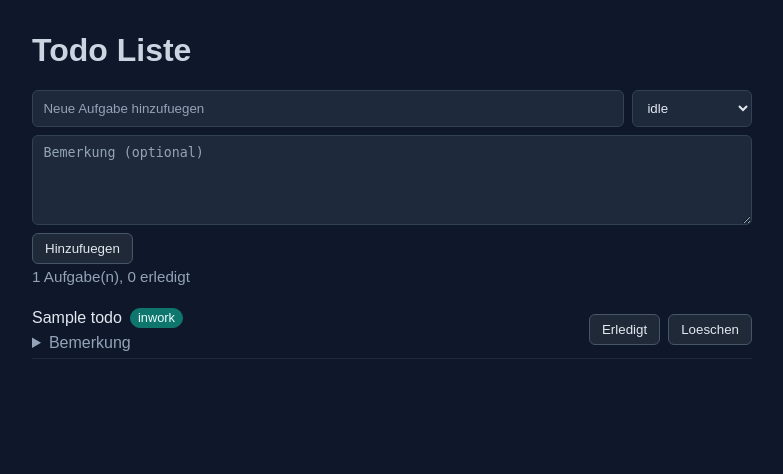
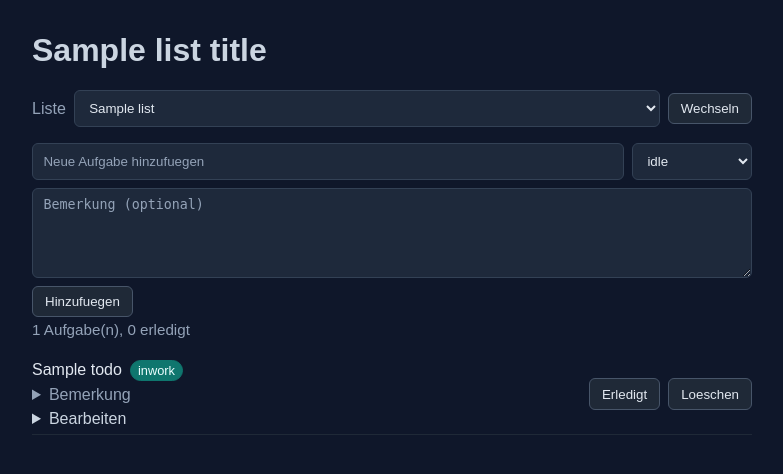
Before and after one commit to H1git/H1HArest0, a Flask app: template templates/todos.html in a window 1280 px wide. Shown: the top 474 px of the page, without its empty margins (248-1031 px from the left). Run offline with Flask 3, Linux system fonts and the light colour scheme; the template is opened without the code that fills it: most values are stand-ins (such as "Sample title", 1, 10 or a date in 2020).

Commit message:
mehrere Listen per config.yaml

```diff
--- /dev/null
+++ b/config.yaml
@@ -0,0 +1,3 @@
+lists:
+  einkauf: "Einkaufsliste"
+  my: "Meine ToDo's"
--- a/main.py
+++ b/main.py
@@ -4,7 +4,7 @@ from itertools import count
 import json
 import os
 from pathlib import Path
-from typing import List, TypedDict
+from typing import Dict, List, TypedDict
 
 from flask import Flask, abort, jsonify, redirect, render_template, request, url_for
 
@@ -19,10 +19,46 @@ class Todo(TypedDict):
 
 app = Flask(__name__)
 
-_id_counter = count(1)
-todos: List[Todo] = []
-data_file: Path | None = None
+_list_states: Dict[str, Dict[str, object]] = {}
+data_dir: Path = Path(__file__).parent / "data"
+legacy_data_file: Path | None = None
+CONFIG_FILE = Path(__file__).parent / "config.yaml"
 ALLOWED_STATES = {"idle", "inwork"}
+
+
+def _parse_simple_config(path: Path) -> Dict[str, Dict[str, str]]:
+    data: Dict[str, Dict[str, str]] = {"lists": {}}
+    current_section = None
+    for raw_line in path.read_text(encoding="utf-8").splitlines():
+        line = raw_line.strip()
+        if not line or line.startswith("#"):
+            continue
+        if line.endswith(":") and ":" not in line[:-1]:
+            current_section = line[:-1].strip()
+            data.setdefault(current_section, {})
+            continue
+        if current_section == "lists" and ":" in line:
+            key, value = line.split(":", 1)
+            key = key.strip()
+            value = value.strip()
+            if value.startswith(("'", '"')) and value.endswith(("'", '"')):
+                value = value[1:-1]
+            if key:
+                data["lists"][key] = value
+    return data
+
+
+def _load_config() -> Dict[str, Dict[str, str]]:
+    if CONFIG_FILE.exists():
+        try:
+            return _parse_simple_config(CONFIG_FILE)
+        except OSError:
+            pass
+    return {"lists": {"default": "Todos"}}
+
+
+CONFIG = _load_config()
+LISTS: Dict[str, str] = CONFIG.get("lists", {}) or {"default": "Todos"}
 
 
 def _normalize_state(value: str) -> str:
@@ -44,14 +80,36 @@ def _normalize_todo(raw: dict) -> Todo:
     )
 
 
-def _load_from_file() -> None:
+def _default_list_id() -> str:
+    return next(iter(LISTS.keys()))
+
+
+def _list_data_file(list_id: str) -> Path:
+    if legacy_data_file and list_id == _default_list_id():
+        return legacy_data_file
+    return data_dir / f"{list_id}.json"
+
+
+def _ensure_list_loaded(list_id: str) -> None:
+    if list_id in _list_states:
+        return
+    _load_from_file(list_id)
+
+
+def _get_list(list_id: str) -> List[Todo]:
+    _ensure_list_loaded(list_id)
+    return _list_states[list_id]["todos"]  # type: ignore[return-value]
+
+
+def get_list(list_id: str) -> List[Todo]:
+    return _get_list(list_id)
+
+
+def _load_from_file(list_id: str) -> None:
     """Lädt Todos von der Festplatte und aktualisiert den ID-Zähler."""
-    global _id_counter
+    data_file = _list_data_file(list_id)
+    todos: List[Todo] = []
 
-    if data_file is None:
-        return
-
-    todos.clear()
     if data_file.exists():
         try:
             loaded = json.loads(data_file.read_text(encoding="utf-8"))
@@ -65,12 +123,19 @@ def _load_from_file() -> None:
             pass
 
     max_id = max((todo["id"] for todo in todos), default=0)
-    _id_counter = count(max_id + 1)
+    _list_states[list_id] = {
+        "todos": todos,
+        "id_counter": count(max_id + 1),
+        "data_file": data_file,
+    }
 
 
-def _save_to_file() -> None:
-    if data_file is None:
+def _save_to_file(list_id: str) -> None:
+    state = _list_states.get(list_id)
+    if not state:
         return
+    data_file = state["data_file"]
+    todos = state["todos"]
     data_file.parent.mkdir(parents=True, exist_ok=True)
     data_file.write_text(
         json.dumps(todos, ensure_ascii=False, indent=2), encoding="utf-8"
@@ -79,126 +144,184 @@ def _save_to_file() -> None:
 
 def set_data_file(path: Path) -> None:
     """Setzt die Datei für die Persistenz und lädt bestehende Todos."""
-    global data_file
-    data_file = path
-    data_file.parent.mkdir(parents=True, exist_ok=True)
-    _load_from_file()
+    global data_dir, legacy_data_file
+    legacy_data_file = path
+    data_dir = path.parent
+    data_dir.mkdir(parents=True, exist_ok=True)
+    _list_states.clear()
+    _ensure_list_loaded(_default_list_id())
 
 
-DEFAULT_DATA_FILE = Path(
-    os.environ.get("TODO_DATA_FILE", Path(__file__).parent / "data" / "todos.json")
-)
-set_data_file(DEFAULT_DATA_FILE)
+DEFAULT_DATA_FILE = os.environ.get("TODO_DATA_FILE")
+if DEFAULT_DATA_FILE:
+    set_data_file(Path(DEFAULT_DATA_FILE))
+else:
+    data_dir.mkdir(parents=True, exist_ok=True)
+    _ensure_list_loaded(_default_list_id())
 
 
-def _get_todo(todo_id: int) -> Todo | None:
-    for todo in todos:
+def _get_todo(list_id: str, todo_id: int) -> Todo | None:
+    for todo in _get_list(list_id):
         if todo["id"] == todo_id:
             return todo
     return None
 
 
-def _next_id() -> int:
-    return next(_id_counter)
+def _next_id(list_id: str) -> int:
+    _ensure_list_loaded(list_id)
+    return next(_list_states[list_id]["id_counter"])  # type: ignore[return-value]
 
 
 def reset_state() -> None:
     """Setzt Todos und ID-Zähler zurück und leert die Persistenz."""
-    global _id_counter
-    todos.clear()
-    _id_counter = count(1)
-    if data_file and data_file.exists():
-        try:
-            data_file.unlink()
-        except OSError:
-            pass
-    _save_to_file()
+    for list_id in LISTS.keys():
+        data_file = _list_data_file(list_id)
+        if data_file.exists():
+            try:
+                data_file.unlink()
+            except OSError:
+                pass
+    _list_states.clear()
+    _ensure_list_loaded(_default_list_id())
+
+
+def _resolve_list_id() -> str:
+    list_id = request.args.get("list") or request.form.get("list")
+    if not list_id or list_id not in LISTS:
+        list_id = _default_list_id()
+    _ensure_list_loaded(list_id)
+    return list_id
 
 
 @app.get("/")
 def index():
-    return render_template("todos.html", todos=todos)
+    list_id = _resolve_list_id()
+    return render_template(
+        "todos.html",
+        todos=_get_list(list_id),
+        list_id=list_id,
+        list_title=LISTS.get(list_id, list_id),
+        lists=LISTS,
+    )
 
 
 @app.post("/add")
 def add_todo():
+    list_id = _resolve_list_id()
     title = request.form.get("title", "").strip()
     state = _normalize_state(request.form.get("state", "idle"))
     comment = _normalize_comment(request.form.get("comment", ""))
     if title:
-        todos.append(
-            Todo(id=_next_id(), title=title, done=False, state=state, comment=comment)
+        _get_list(list_id).append(
+            Todo(
+                id=_next_id(list_id),
+                title=title,
+                done=False,
+                state=state,
+                comment=comment,
+            )
         )
-        _save_to_file()
-    return redirect(url_for("index"))
+        _save_to_file(list_id)
+    return redirect(url_for("index", list=list_id))
 
 
 @app.post("/toggle/<int:todo_id>")
 def toggle_todo(todo_id: int):
-    todo = _get_todo(todo_id)
+    list_id = _resolve_list_id()
+    todo = _get_todo(list_id, todo_id)
     if todo is not None:
         todo["done"] = not todo["done"]
-        _save_to_file()
-    return redirect(url_for("index"))
+        _save_to_file(list_id)
+    return redirect(url_for("index", list=list_id))
+
+
+@app.post("/update/<int:todo_id>")
+def update_todo_html(todo_id: int):
+    list_id = _resolve_list_id()
+    todo = _get_todo(list_id, todo_id)
+    if todo is not None:
+        title = request.form.get("title", "").strip()
+        if title:
+            todo["title"] = title
+        todo["state"] = _normalize_state(request.form.get("state", "idle"))
+        todo["comment"] = _normalize_comment(request.form.get("comment", ""))
+        _save_to_file(list_id)
+    return redirect(url_for("index", list=list_id))
 
 
 @app.post("/delete/<int:todo_id>")
 def delete_todo(todo_id: int):
-    todo = _get_todo(todo_id)
+    list_id = _resolve_list_id()
+    todo = _get_todo(list_id, todo_id)
     if todo is not None:
-        todos.remove(todo)
-        _save_to_file()
-    return redirect(url_for("index"))
+        _get_list(list_id).remove(todo)
+        _save_to_file(list_id)
+    return redirect(url_for("index", list=list_id))
 
 
 @app.get("/api/todos")
 def list_todos():
-    return jsonify(todos)
+    list_id = _resolve_list_id()
+    return jsonify(_get_list(list_id))
 
 
 @app.post("/api/todos")
 def create_todo():
+    list_id = _resolve_list_id()
     data = request.get_json(silent=True) or {}
     title = str(data.get("title", "")).strip()
     if not title:
         abort(400, description="title erforderlich")
     state = _normalize_state(str(data.get("state", "idle")))
     comment = _normalize_comment(str(data.get("comment", "")))
-    todo = Todo(id=_next_id(), title=title, done=False, state=state, comment=comment)
-    todos.append(todo)
-    _save_to_file()
+    todo = Todo(
+        id=_next_id(list_id),
+        title=title,
+        done=False,
+        state=state,
+        comment=comment,
+    )
+    _get_list(list_id).append(todo)
+    _save_to_file(list_id)
     return jsonify(todo), 201
 
 
 @app.patch("/api/todos/<int:todo_id>")
 def update_todo(todo_id: int):
+    list_id = _resolve_list_id()
     data = request.get_json(silent=True) or {}
     done = data.get("done")
+    title = data.get("title")
     state = data.get("state")
     comment = data.get("comment")
 
-    todo = _get_todo(todo_id)
+    todo = _get_todo(list_id, todo_id)
     if todo is None:
         abort(404, description="Todo nicht gefunden")
 
+    if title is not None:
+        normalized_title = str(title).strip()
+        if normalized_title:
+            todo["title"] = normalized_title
     if done is not None:
         todo["done"] = bool(done)
     if state is not None:
         todo["state"] = _normalize_state(str(state))
     if comment is not None:
         todo["comment"] = _normalize_comment(str(comment))
-    if done is not None or state is not None or comment is not None:
-        _save_to_file()
+    if title is not None or done is not None or state is not None or comment is not None:
+        _save_to_file(list_id)
     return jsonify(todo)
 
 
 @app.delete("/api/todos/<int:todo_id>")
 def delete_todo_api(todo_id: int):
-    todo = _get_todo(todo_id)
+    list_id = _resolve_list_id()
+    todo = _get_todo(list_id, todo_id)
     if todo is None:
         abort(404, description="Todo nicht gefunden")
-    todos.remove(todo)
-    _save_to_file()
+    _get_list(list_id).remove(todo)
+    _save_to_file(list_id)
     return ("", 204)
 
 
--- a/static/dark.css
+++ b/static/dark.css
@@ -15,7 +15,9 @@ h1 {
     color: #cbd5e1;
 }
 
-.add-form {
+.list-form,
+.add-form,
+.edit-form {
     margin-top: 1rem;
     display: flex;
     gap: 0.5rem;
@@ -24,7 +26,11 @@ h1 {
 
 .add-form input[type="text"],
 .add-form select,
-.add-form textarea {
+.add-form textarea,
+.edit-form input[type="text"],
+.edit-form select,
+.edit-form textarea,
+.list-form select {
     flex: 1;
     padding: 0.55rem 0.65rem;
     background: #1e293b;
@@ -34,11 +40,13 @@ h1 {
 }
 
 .add-form input[type="text"]::placeholder,
-.add-form textarea::placeholder {
+.add-form textarea::placeholder,
+.edit-form textarea::placeholder {
     color: #94a3b8;
 }
 
-.add-form select {
+.add-form select,
+.edit-form select {
     flex: 0 0 120px;
 }
 
@@ -46,6 +54,20 @@ h1 {
     flex-basis: 100%;
     min-height: 90px;
     resize: vertical;
+}
+
+.edit-form textarea {
+    flex-basis: 100%;
+    min-height: 70px;
+    resize: vertical;
+}
+
+.list-form {
+    align-items: center;
+}
+
+.list-form label {
+    color: #94a3b8;
 }
 
 button {
@@ -130,6 +152,15 @@ li {
     color: #cbd5e1;
 }
 
+.edit summary {
+    cursor: pointer;
+    color: #cbd5e1;
+}
+
+.edit-form {
+    margin-top: 0.5rem;
+}
+
 .actions {
     display: flex;
     gap: 0.5rem;
--- a/templates/todos.html
+++ b/templates/todos.html
@@ -6,8 +6,20 @@
     <link rel="stylesheet" href="{{ url_for('static', filename='dark.css') }}">
 </head>
 <body>
-    <h1>Todo Liste</h1>
+    <h1>{{ list_title }}</h1>
+
+    <form class="list-form" action="{{ url_for('index') }}" method="get">
+        <label for="list">Liste</label>
+        <select id="list" name="list">
+            {% for list_key, list_name in lists.items() %}
+            <option value="{{ list_key }}" {% if list_key == list_id %}selected{% endif %}>{{ list_name }}</option>
+            {% endfor %}
+        </select>
+        <button type="submit">Wechseln</button>
+    </form>
+
     <form class="add-form" action="{{ url_for('add_todo') }}" method="post">
+        <input type="hidden" name="list" value="{{ list_id }}">
         <input type="text" name="title" placeholder="Neue Aufgabe hinzufuegen" required>
         <select name="state">
             <option value="idle" selected>idle</option>
@@ -36,12 +48,27 @@
                     <p>{{ todo.comment }}</p>
                 </details>
                 {% endif %}
+                <details class="edit">
+                    <summary>Bearbeiten</summary>
+                    <form class="edit-form" action="{{ url_for('update_todo_html', todo_id=todo.id) }}" method="post">
+                        <input type="hidden" name="list" value="{{ list_id }}">
+                        <input type="text" name="title" value="{{ todo.title }}" required>
+                        <select name="state">
+                            <option value="idle" {% if todo.state == "idle" %}selected{% endif %}>idle</option>
+                            <option value="inwork" {% if todo.state == "inwork" %}selected{% endif %}>inwork</option>
+                        </select>
+                        <textarea name="comment" placeholder="Bemerkung (optional)">{{ todo.comment }}</textarea>
+                        <button type="submit">Speichern</button>
+                    </form>
+                </details>
             </div>
             <div class="actions">
                 <form action="{{ url_for('toggle_todo', todo_id=todo.id) }}" method="post">
+                    <input type="hidden" name="list" value="{{ list_id }}">
                     <button type="submit">{% if todo.done %}Reaktivieren{% else %}Erledigt{% endif %}</button>
                 </form>
                 <form action="{{ url_for('delete_todo', todo_id=todo.id) }}" method="post">
+                    <input type="hidden" name="list" value="{{ list_id }}">
                     <button type="submit">Loeschen</button>
                 </form>
             </div>
@@ -66,12 +93,27 @@
                         <p>{{ todo.comment }}</p>
                     </details>
                     {% endif %}
+                    <details class="edit">
+                        <summary>Bearbeiten</summary>
+                        <form class="edit-form" action="{{ url_for('update_todo_html', todo_id=todo.id) }}" method="post">
+                            <input type="hidden" name="list" value="{{ list_id }}">
+                            <input type="text" name="title" value="{{ todo.title }}" required>
+                            <select name="state">
+                                <option value="idle" {% if todo.state == "idle" %}selected{% endif %}>idle</option>
+                                <option value="inwork" {% if todo.state == "inwork" %}selected{% endif %}>inwork</option>
+                            </select>
+                            <textarea name="comment" placeholder="Bemerkung (optional)">{{ todo.comment }}</textarea>
+                            <button type="submit">Speichern</button>
+                        </form>
+                    </details>
                 </div>
                 <div class="actions">
                     <form action="{{ url_for('toggle_todo', todo_id=todo.id) }}" method="post">
+                        <input type="hidden" name="list" value="{{ list_id }}">
                         <button type="submit">Reaktivieren</button>
                     </form>
                     <form action="{{ url_for('delete_todo', todo_id=todo.id) }}" method="post">
+                        <input type="hidden" name="list" value="{{ list_id }}">
                         <button type="submit">Loeschen</button>
                     </form>
                 </div>
```
Also changed, not shown: testmain.py (+15 -11 lines).
